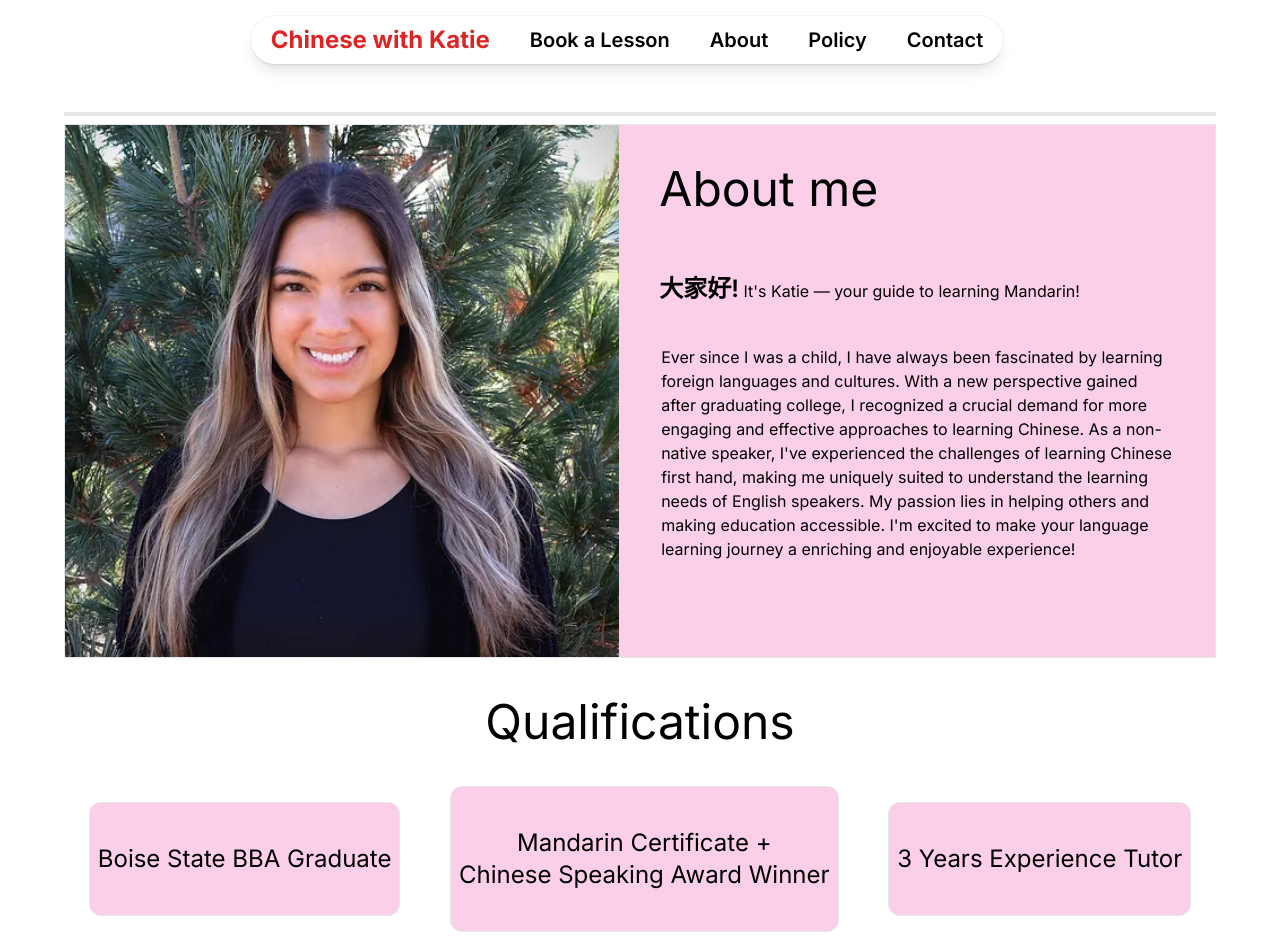
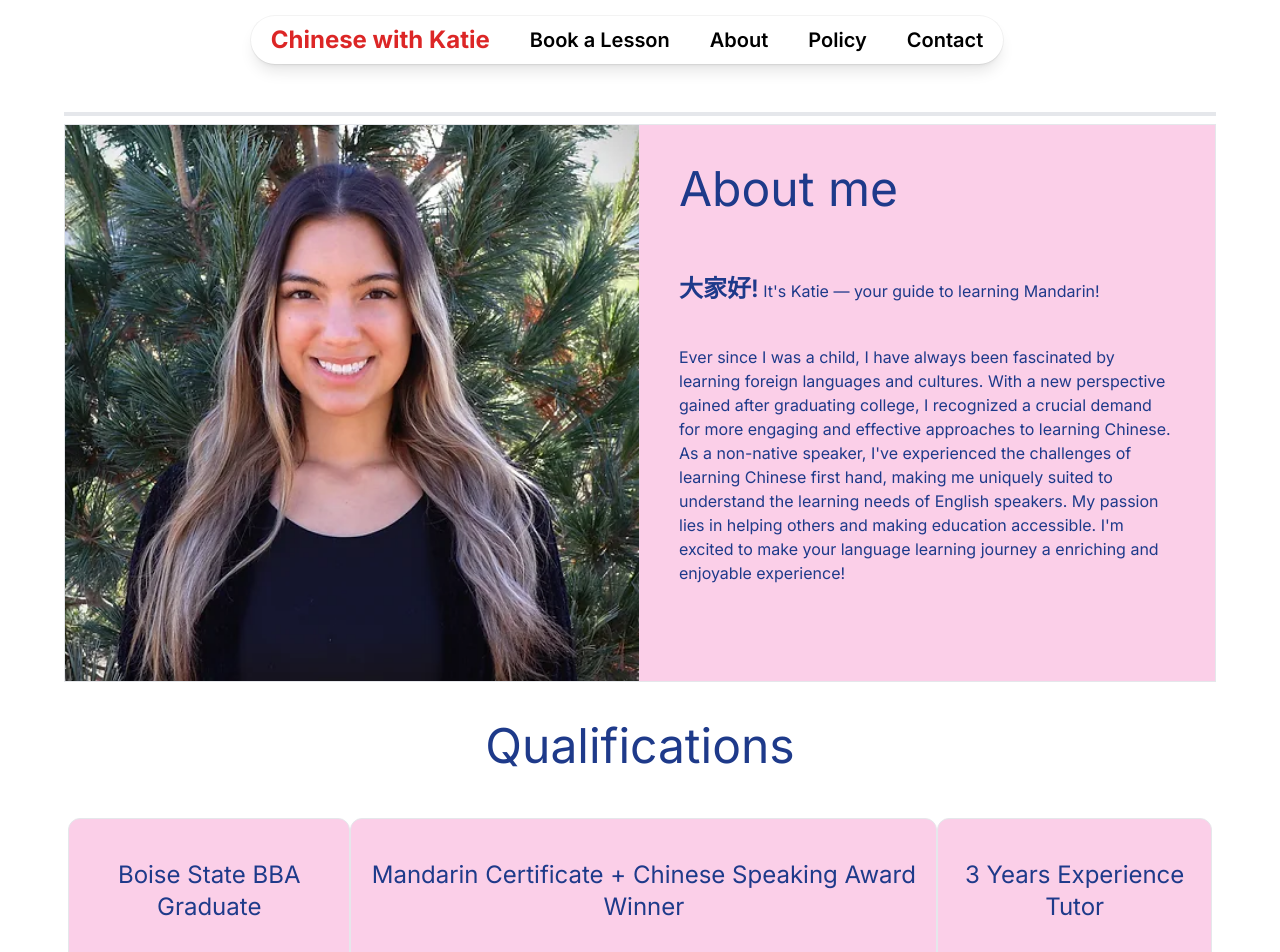
Before and after one commit to zachcygan/chinese_with_katie, a Next.js app: page /about in a window 1280 px wide. Shown: the part 40-992 px from the top of the page. Built offline with nearby package versions, Linux system fonts and the light colour scheme.

Commit message:
ready for mobile

```diff
--- a/src/components/aboutMe.tsx
+++ b/src/components/aboutMe.tsx
@@ -4,18 +4,18 @@ import Image from 'next/image'
 export default function AboutMe() {
   return (
     <div>
-      <div className='flex flex-col lg:flex-row border justify-items-center bg-pink-200'>
-        <div className='w-full relative'>
+      <div className='flex flex-col md:flex-row border justify-items-center bg-pink-200'>
+        <div className='relative w-full'>
           <div className='inset-0 size-80'>
             <Image
               src={'/assets/images/katie.webp'}
-              fill={true}
+              fill
               alt='Katie'
-              className='w-full'
+              className='absolute aspect-square'
             />
           </div>
         </div>
-        <div className='mx-auto w-full px-10'>
+        <div className='max-w-xl mx-auto w-full px-10 text-blue-900'>
           <div className='text-5xl py-10'>
             About me
           </div>
@@ -27,23 +27,20 @@ export default function AboutMe() {
           </div>
         </div>
       </div>
-      <div>
+      <div className='px-1 text-blue-900'>
         <div className='text-center py-10 text-5xl'>
           Qualifications
         </div>
-        <div className='flex justify-around items-center pb-20'>
-          <div className='py-10 border rounded-xl p-2 bg-pink-200 text-2xl'>
+        <div className='flex flex-col lg:flex-row justify-around items-center pb-20'>
+          <div className='py-10 border text-center rounded-xl p-2 my-2 bg-pink-200 text-2xl'>
             Boise State BBA Graduate
           </div>
-          <div className='py-10 text-center border rounded-xl p-2 bg-pink-200 text-2xl'>
+          <div className='py-10 text-center border rounded-xl p-2 my-2 bg-pink-200 text-2xl'>
             <div>
-              Mandarin Certificate +
-            </div>
-            <div>
-              Chinese Speaking Award Winner
+              Mandarin Certificate + Chinese Speaking Award Winner
             </div>
           </div>
-          <div className='py-10 border rounded-xl p-2 bg-pink-200 text-2xl'>
+          <div className='py-10 border rounded-xl text-center p-2 my-2 bg-pink-200 text-2xl'>
             3 Years Experience Tutor
           </div>
         </div>
--- a/src/components/bookLesson.tsx
+++ b/src/components/bookLesson.tsx
@@ -34,7 +34,7 @@ export default function BookLesson() {
           <div className="text-center text-3xl lg:text-4xl lg:max-w-xl text-blue-900">
             <span className='underline font-semibold'>If you are new to my services</span>, please ensure to sign up for a free consultation
           </div>
-          <div className='scale-105 lg:scale-[1.75]'>
+          <div className='scale-1050 lg:scale-[1.75]'>
             <VectorLeft />
           </div>
         </div>
--- a/src/components/lessonPolicy.tsx
+++ b/src/components/lessonPolicy.tsx
@@ -6,7 +6,7 @@ const policies = [
 export default function LessonPolicy() {
   return (
     <div>
-      <div className="text-center text-5xl p-20 text-blue-900">
+      <div className="text-center font-semibold text-3xl lg:text-5xl my-10 lg:p-10 text-blue-900">
         Lesson Policy
       </div>
       <div className="max-w-4xl mx-auto">
```
